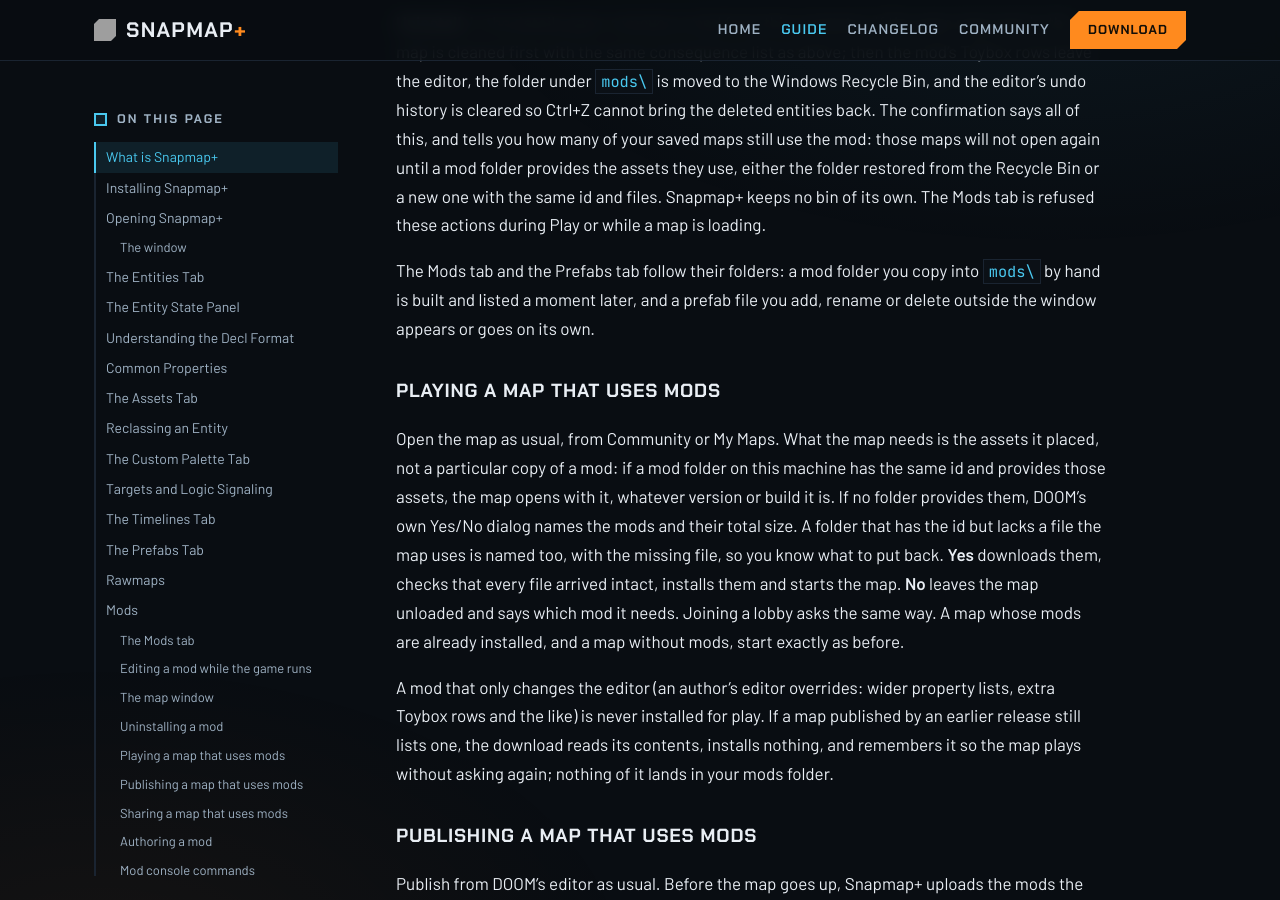
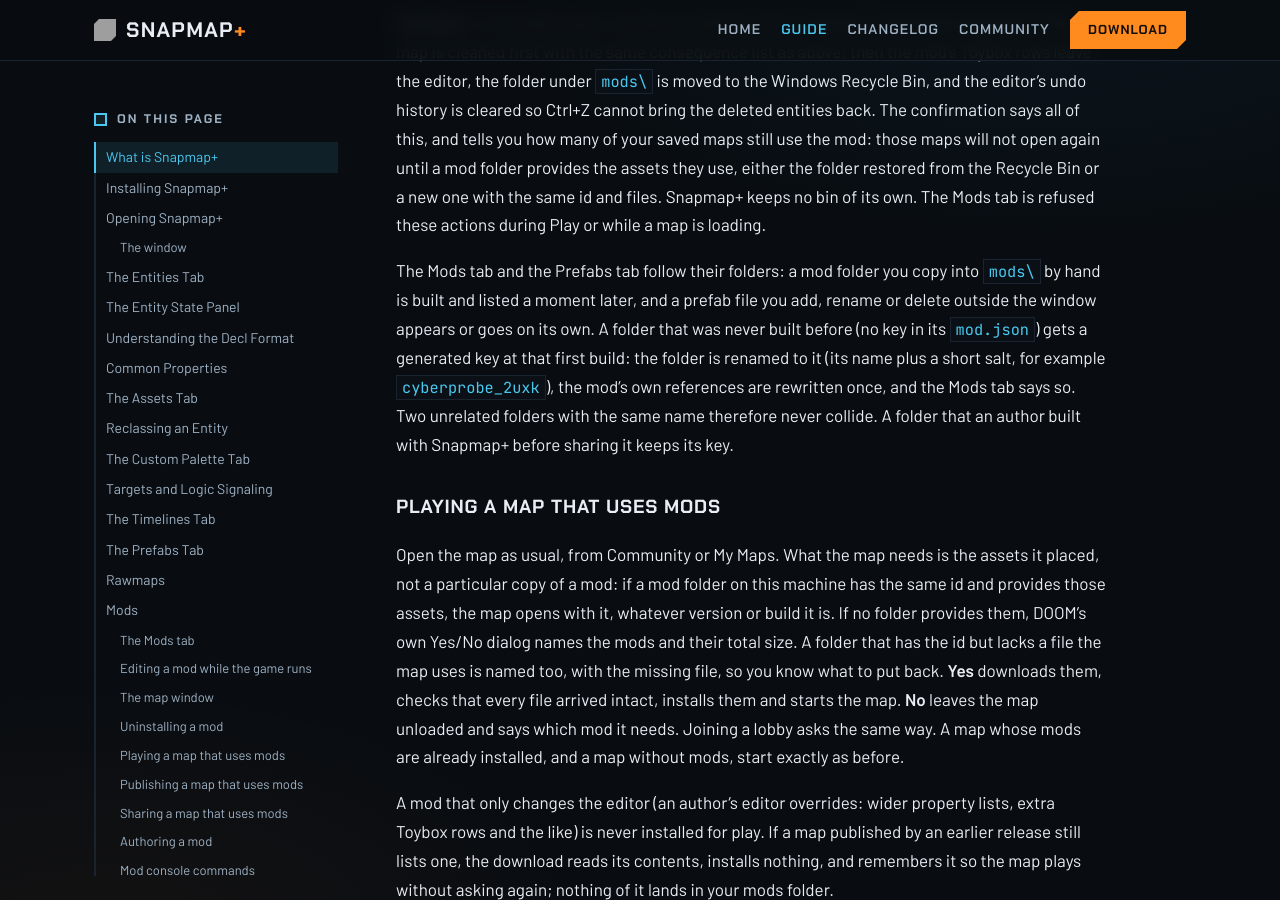
Before and after one commit to doom-snapmap/snapmap-web, a Jekyll site: the page built from site/snapmap-plus-guide.md, in a window 1280 px wide and 900 px high, scrolled down 29419 px. Built offline with Jekyll 4.4.1, drawn with Linux system fonts in a browser that asks for light colours; grey boxes are pictures that could not be loaded.

Commit message:
Explain the generated key a hand-copied mod folder gets at its first build

```diff
--- a/site/snapmap-plus-guide.md
+++ b/site/snapmap-plus-guide.md
@@ -734,7 +734,10 @@ loading.
 
 The Mods tab and the Prefabs tab follow their folders: a mod folder you copy into `mods\` by hand is built
 and listed a moment later, and a prefab file you add, rename or delete outside the window appears or goes
-on its own.
+on its own. A folder that was never built before (no key in its `mod.json`) gets a generated key at that
+first build: the folder is renamed to it (its name plus a short salt, for example `cyberprobe_2uxk`), the
+mod's own references are rewritten once, and the Mods tab says so. Two unrelated folders with the same name
+therefore never collide. A folder that an author built with Snapmap+ before sharing it keeps its key.
 
 ### Playing a map that uses mods
 
```
